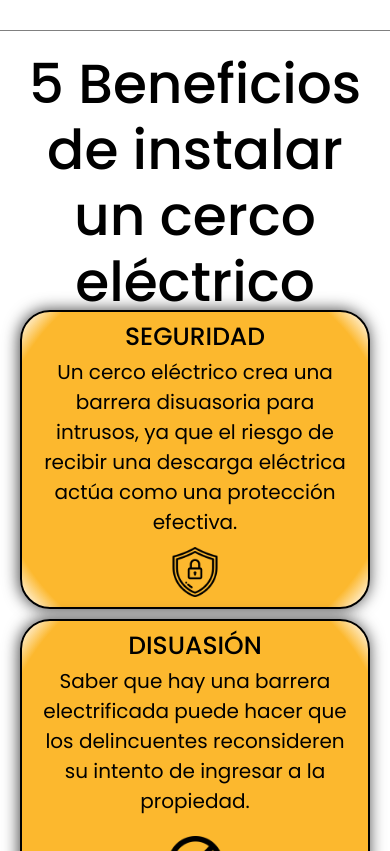
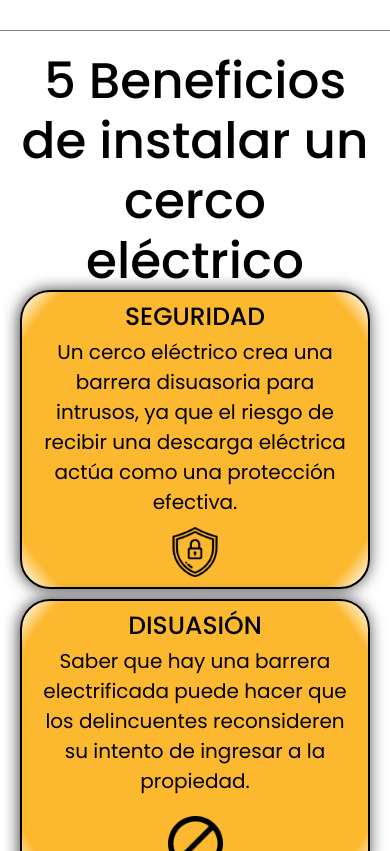
Before and after one commit to Enzoflow/pce, a plain HTML site: page index.html in a window 390 px wide. Shown: the part 2453-3304 px from the top of the page. Drawn offline with nearby package versions, Linux system fonts and the light colour scheme; a web font is replaced by a local one.

Commit message:
correccion responsive inicio

```diff
--- a/scss/extras/_mediaQ.scss
+++ b/scss/extras/_mediaQ.scss
@@ -171,11 +171,12 @@
                     "card4"
                     "card5";
                     .card{
-                        margin-top: 5rem;
+                        margin-top: 3rem;
                         height: auto;
                     }
                     .cincoBeneficios{
                         margin-bottom: 1rem;
+                        font-size: 5rem;
                     }
                     .card2{
                         height: auto;
```
Also changed, not shown: css/estilos.css, 1 other file.
